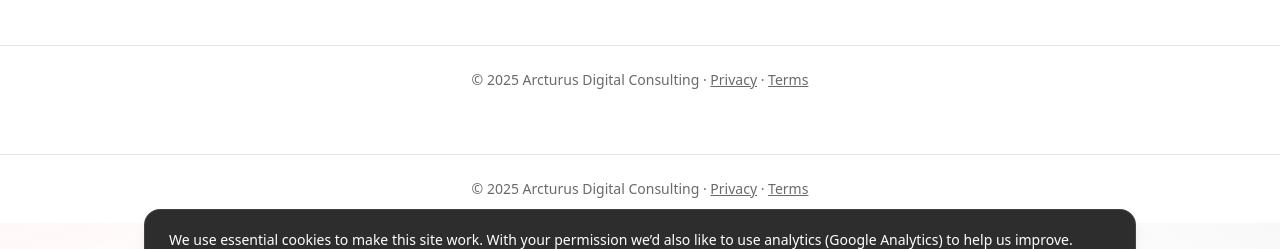
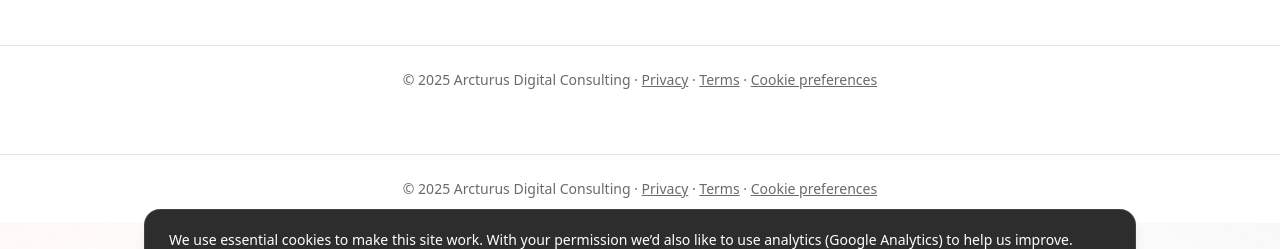
Before and after one commit to repinfaust/arcturusdc.github.io, a Next.js app: page /apps/syncfit in a window 1280 px wide. Shown: the part 443-692 px from the top of the page. Built offline with nearby package versions, Linux system fonts and the light colour scheme; no server answers.

Commit message:
Update Footer.js

```diff
--- a/src/components/Footer.js
+++ b/src/components/Footer.js
@@ -3,8 +3,21 @@ export default function Footer() {
     <footer className="mt-10 border-t border-black/10 text-sm text-muted px-4 py-6 text-center">
       <p>
         © {new Date().getFullYear()} Arcturus Digital Consulting ·{" "}
-        <a href="/privacy" className="hover:text-brand underline">Privacy</a> ·{" "}
-        <a href="/terms" className="hover:text-brand underline">Terms</a>
+        <a href="/privacy" className="hover:text-brand underline">
+          Privacy
+        </a>{" "}
+        ·{" "}
+        <a href="/terms" className="hover:text-brand underline">
+          Terms
+        </a>{" "}
+        ·{" "}
+        <button
+          type="button"
+          onClick={() => window.dispatchEvent(new Event("adc:open-consent"))}
+          className="hover:text-brand underline"
+        >
+          Cookie preferences
+        </button>
       </p>
     </footer>
   );
```
